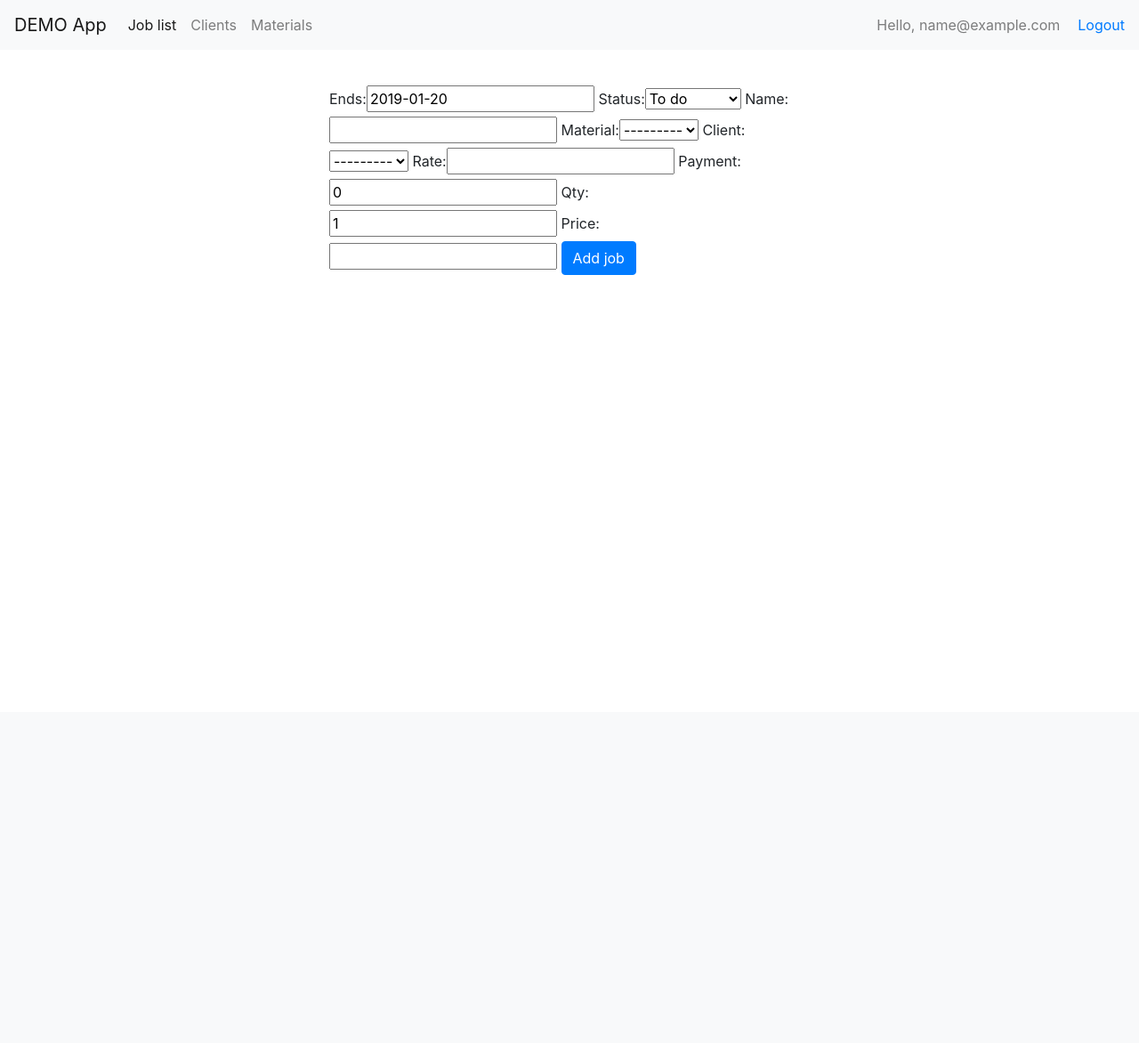
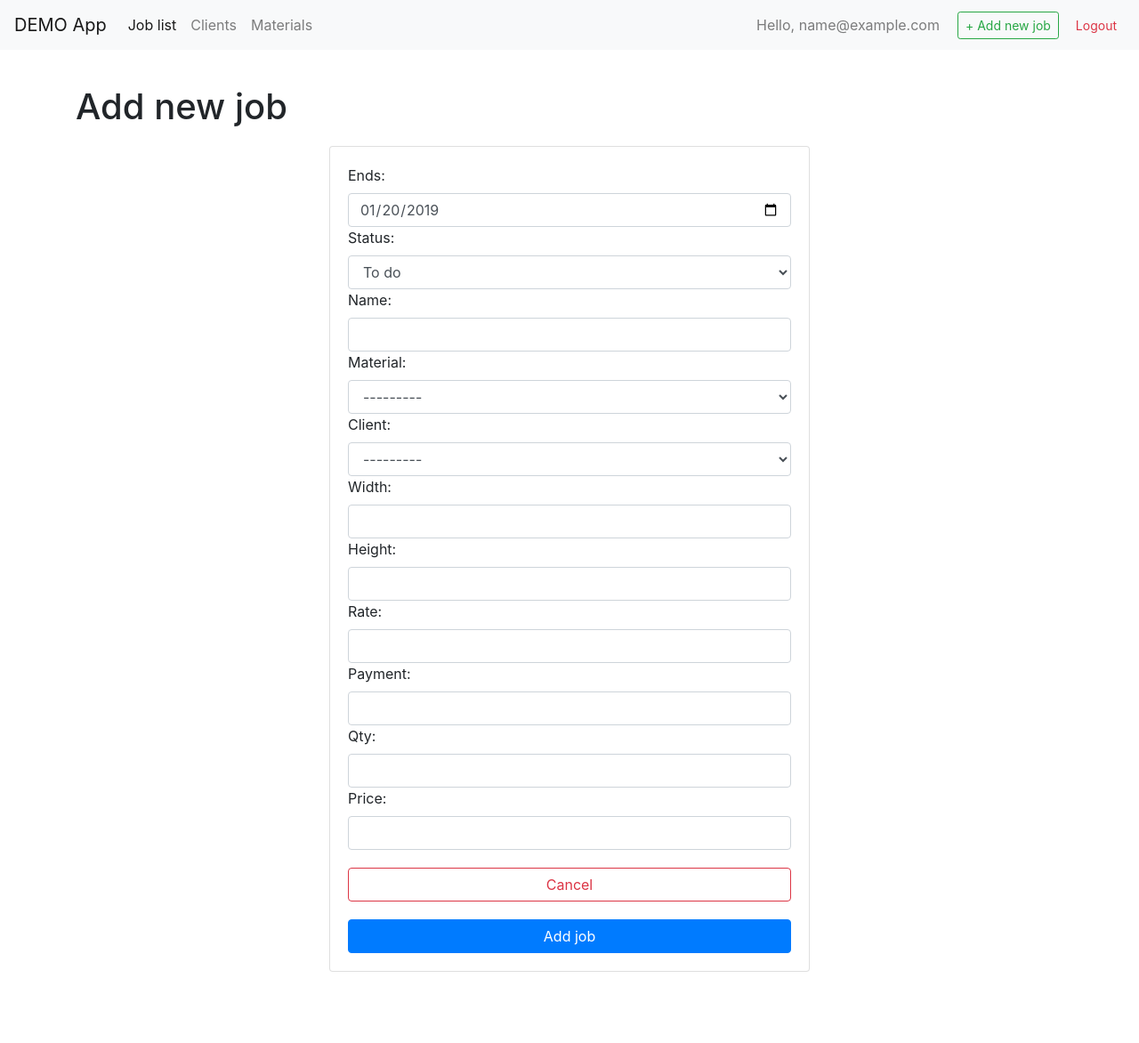
Before and after one commit to lik3l/jobs-list, a Django app: page /add-job/ in a window 1280 px wide. Shown: the whole page at 89% size. Before the commit the page ends 309 px from the top, so only its background shows below. Run offline with Django 3.2, Linux system fonts and the light colour scheme; the visitor is signed in with stand-in values (Sample User, id 1); data that the repository does not hold is empty; some libraries are stand-ins or nearby versions.

Commit message:
Styled adding

```diff
--- a/core/views.py
+++ b/core/views.py
@@ -66,3 +66,25 @@ def create_job(request):
         'core/create_job.html',
         {'job_form': job_form, 'user': request.user}
     )
+
+
+@login_required
+def finish_job(request, pk=None):
+    try:
+        job = Job.objects.get(pk=pk)
+        job.status = Job.DONE
+        job.save()
+    except Job.DoesNotExist:
+        pass
+    return redirect(reverse('index'))
+
+
+@login_required
+def start_job(request, pk=None):
+    try:
+        job = Job.objects.get(pk=pk)
+        job.status = Job.IN_WORK
+        job.save()
+    except Job.DoesNotExist:
+        pass
+    return redirect(reverse('index'))
--- a/job_list/urls.py
+++ b/job_list/urls.py
@@ -20,6 +20,9 @@ from jobs import views as job_views
 
 urlpatterns = [
     path('', core_views.index, name='index'),
+    path('finish/<int:pk>/', core_views.finish_job, name='finish_job'),
+    path('start/<int:pk>/', core_views.start_job, name='start_job'),
+    path('', core_views.index, name='index'),
     path('login/', core_views.login_view, name='login'),
     path('logout/', core_views.logout_view, name='logout'),
     path('add-job/', core_views.create_job, name='add_job'),
--- a/jobs/forms.py
+++ b/jobs/forms.py
@@ -1,3 +1,5 @@
+from datetime import datetime
+
 from django import forms
 from django.contrib.auth import get_user_model
 
@@ -8,6 +10,21 @@ User = get_user_model()
 
 class JobForm(forms.ModelForm):
     worker = forms.ModelChoiceField(queryset=User.objects.all(), widget=forms.HiddenInput())
+    material = forms.ModelChoiceField(queryset=Material.objects.all(),
+                                      widget=forms.Select(attrs={'class': 'form-control'}))
+    client = forms.ModelChoiceField(queryset=Company.objects.all(),
+                                    widget=forms.Select(attrs={'class': 'form-control'}))
+    ends = forms.DateField(widget=forms.DateInput(
+        attrs={'class': 'form-control', 'type': 'date'}
+    ), initial=datetime.now().strftime('%Y-%m-%d'))
+    status = forms.ChoiceField(widget=forms.Select(attrs={'class': 'form-control'}), choices=Job.STATUSES)
+    name = forms.CharField(widget=forms.TextInput(attrs={'class': 'form-control'}))
+    width = forms.IntegerField(widget=forms.NumberInput(attrs={'class': 'form-control'}))
+    height = forms.IntegerField(widget=forms.NumberInput(attrs={'class': 'form-control'}))
+    rate = forms.FloatField(widget=forms.NumberInput(attrs={'class': 'form-control'}))
+    payment = forms.FloatField(widget=forms.NumberInput(attrs={'class': 'form-control'}))
+    price = forms.FloatField(widget=forms.NumberInput(attrs={'class': 'form-control'}))
+    qty = forms.IntegerField(widget=forms.NumberInput(attrs={'class': 'form-control'}))
 
     class Meta:
         model = Job
--- a/jobs/models.py
+++ b/jobs/models.py
@@ -38,6 +38,9 @@ class Job(models.Model):
     material = models.ForeignKey(Material, on_delete=models.PROTECT)
     client = models.ForeignKey(Company, on_delete=models.PROTECT)
     worker = models.ForeignKey('core.User', on_delete=models.PROTECT)
+
+    width = models.IntegerField()
+    height = models.IntegerField()
     rate = models.FloatField()
     payment = models.FloatField(default=0)
     qty = models.IntegerField(default=1)
@@ -45,3 +48,6 @@ class Job(models.Model):
 
     def __str__(self):
         return self.name
+
+    class Meta:
+        ordering = ['status', 'created']
--- a/templates/base.html
+++ b/templates/base.html
@@ -36,8 +36,10 @@
                         </li>
                     </ul>
                     {% if user.is_authenticated %}
+
                         <span class="navbar-text" style="padding-right: 20px">Hello, {{ user.email }}</span>
-                        <a href="{% url 'logout' %}" class="navbar-link">Logout</a>
+                        <a class="btn  btn-outline-success btn-sm" style="margin-right: 10px" href="{% url 'add_job' %}">+ Add new job</a>
+                        <a href="{% url 'logout' %}" class="btn btn-link btn-sm text-danger">Logout</a>
                     {% else %}
                         <a href="{% url 'login' %}" class="navbar-link">Login</a>
                     {% endif %}
@@ -51,6 +53,7 @@
         {% endblock %}
     </div>
 
+    <div class="footer" style="padding: 40px"></div>
 
     <script src="{% static 'node_modules/jquery/dist/jquery.slim.min.js' %}"></script>
     <script src="{% static 'node_modules/popper.js/dist/umd/popper.min.js' %}"></script>
--- a/templates/core/create_job.html
+++ b/templates/core/create_job.html
@@ -1,13 +1,26 @@
 {% extends 'base.html' %}
+
+{% block title %}
+Add new job
+{% endblock %}
+
+{% block heading %}
+Add new job
+{% endblock %}
 
 {% block content %}
     <div class="row justify-content-center">
         <div class="col-6">
-            <form action="." method="post">
-                {% csrf_token %}
-                {{ job_form }}
-                <button class="btn btn-primary" type="submit">Add job</button>
-            </form>
+            <div class="card">
+                <div class="card-body">
+                    <form action="." method="post">
+                        {% csrf_token %}
+                        {{ job_form }}
+                        <a style="margin-top: 20px" class="btn btn-outline-danger btn-block" href="{% url 'index' %}">Cancel</a>
+                        <button style="margin-top: 20px" class="btn btn-primary btn-block" type="submit">Add job</button>
+                    </form>
+                </div>
+            </div>
         </div>
     </div>
 {% endblock %}
```
Also changed, not shown: templates/core/index.html (+11 -2 lines), jobs/migrations/0005_auto_20190120_1152.py (added), jobs/migrations/0006_auto_20190120_1203.py (added).
